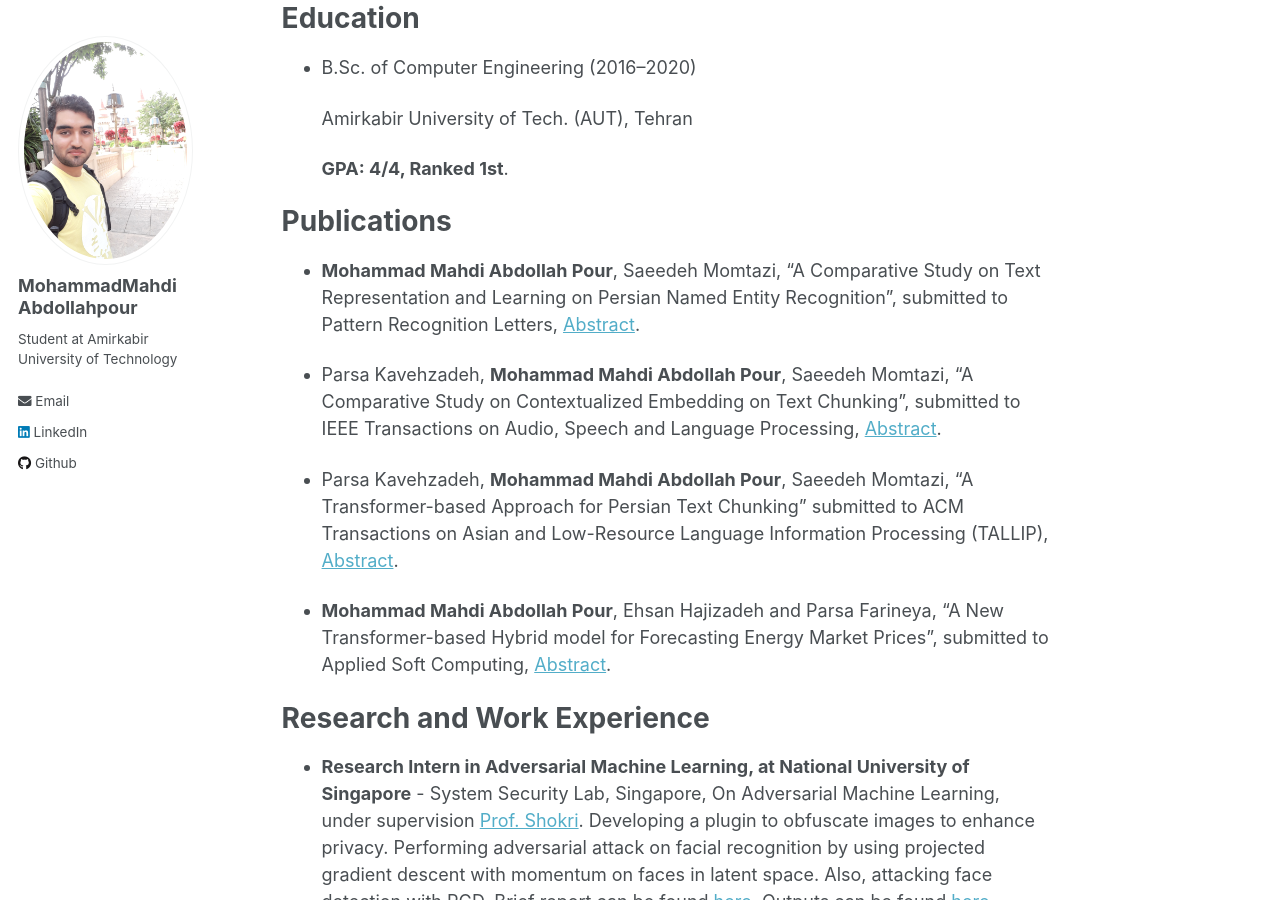
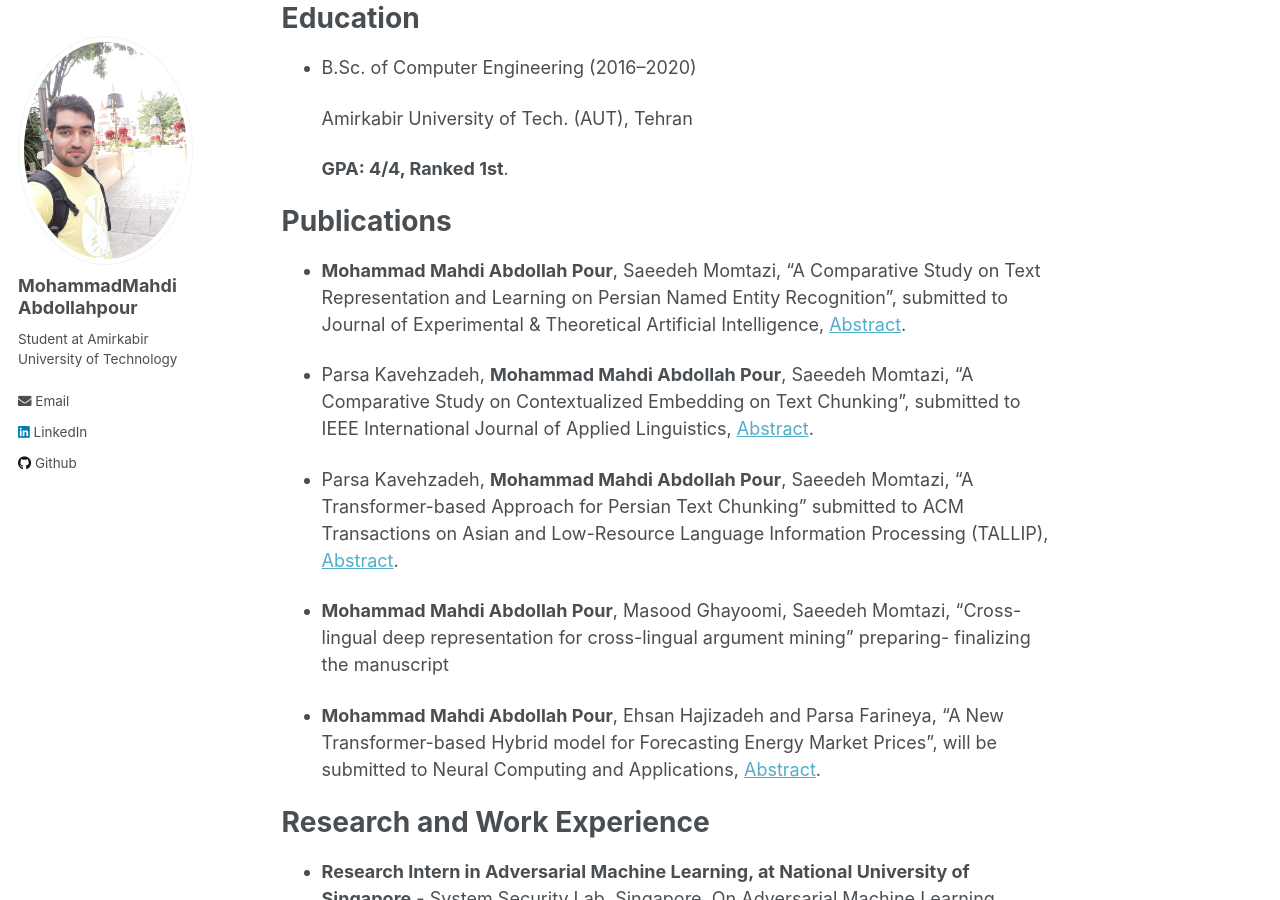
Before and after one commit to mahdiabdollahpour/mahdiabdollahpour.github.io, a Jekyll site: the page built from _pages/about.md, in a window 1280 px wide and 900 px high, scrolled down 458 px. Built offline with Jekyll 4.4.1, drawn with Linux system fonts in a browser that asks for light colours.

Commit message:
Update about.md

```diff
--- a/_pages/about.md
+++ b/_pages/about.md
@@ -30,13 +30,17 @@ Education
 
 Publications
 ======
-- **Mohammad Mahdi Abdollah Pour**, Saeedeh Momtazi, "A Comparative Study on Text Representation and Learning on Persian Named Entity Recognition", submitted to Pattern Recognition Letters, [Abstract](https://drive.google.com/file/d/18-vrbH6x6AK-GRuzuq_FxRRp3kbsgv7q/view).
+- **Mohammad Mahdi Abdollah Pour**, Saeedeh Momtazi, "A Comparative Study on Text Representation and Learning on Persian Named Entity Recognition", submitted to Journal of Experimental & Theoretical Artificial Intelligence, [Abstract](https://drive.google.com/file/d/18-vrbH6x6AK-GRuzuq_FxRRp3kbsgv7q/view).
 
-- Parsa Kavehzadeh, **Mohammad Mahdi Abdollah Pour**, Saeedeh Momtazi, "A Comparative Study on Contextualized Embedding on Text Chunking", submitted to IEEE Transactions on Audio, Speech and Language Processing, [Abstract](https://drive.google.com/file/d/1E2GzNGsa2DofIeziKv2nscYDas8_luUI/view).
+- Parsa Kavehzadeh, **Mohammad Mahdi Abdollah Pour**, Saeedeh Momtazi, "A Comparative Study on Contextualized Embedding on Text Chunking", submitted to IEEE International Journal of Applied Linguistics, [Abstract](https://drive.google.com/file/d/1E2GzNGsa2DofIeziKv2nscYDas8_luUI/view).
 
 - Parsa Kavehzadeh, **Mohammad Mahdi Abdollah Pour**, Saeedeh Momtazi, "A Transformer-based Approach for Persian Text Chunking" submitted to ACM Transactions on Asian and Low-Resource Language Information Processing (TALLIP), [Abstract](https://drive.google.com/file/d/1Sgy4lPOry6dvAmORil6rbk7Df-R50MDE/view).
 
-- **Mohammad Mahdi Abdollah Pour**, Ehsan Hajizadeh and Parsa Farineya, "A New Transformer-based Hybrid model for Forecasting Energy Market Prices", submitted to Applied Soft Computing, [Abstract](https://drive.google.com/file/d/1EwD4R21XPcLWpt4SGSzU5ycRwz87Rx1i/view).
+- **Mohammad Mahdi Abdollah Pour**, Masood Ghayoomi, Saeedeh Momtazi, "Cross-lingual deep representation for cross-lingual argument mining" preparing- finalizing the manuscript
+
+
+
+- **Mohammad Mahdi Abdollah Pour**, Ehsan Hajizadeh and Parsa Farineya, "A New Transformer-based Hybrid model for Forecasting Energy Market Prices", will be submitted to Neural Computing and Applications, [Abstract](https://drive.google.com/file/d/1EwD4R21XPcLWpt4SGSzU5ycRwz87Rx1i/view).
 
 Research and Work Experience
 ======
```
